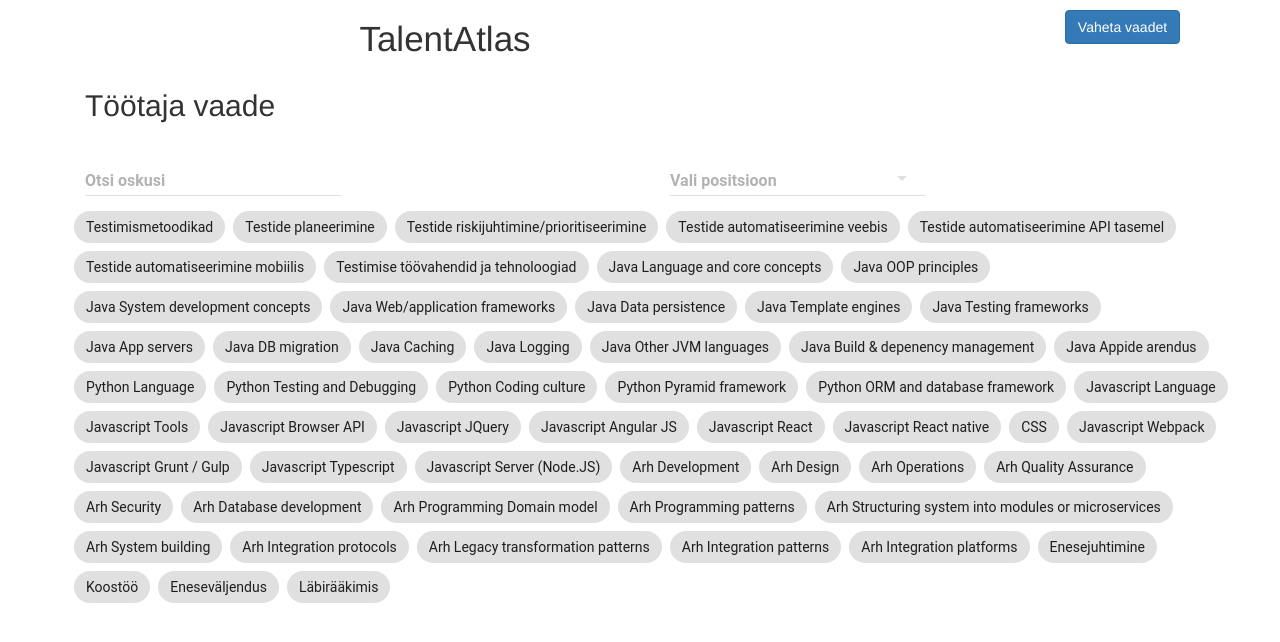
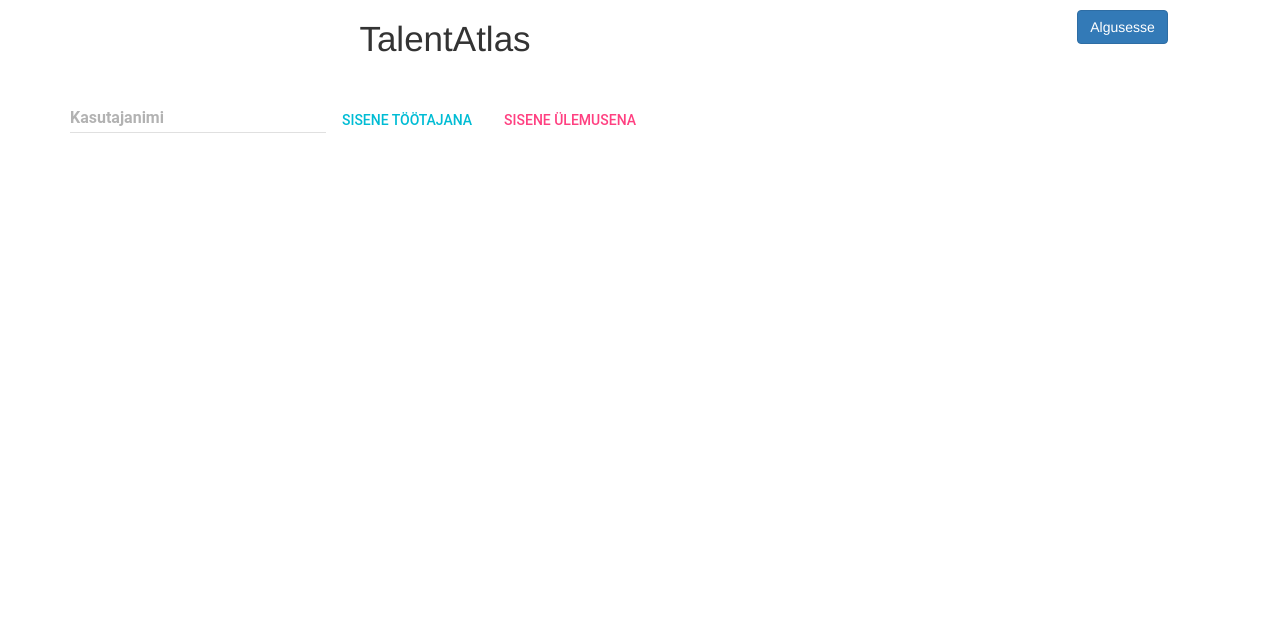
Before and after one commit to germohn/talentAtlas, a React (Create React App) app: page / in a window 1280 px wide. Shown: the top 642 px of the page. Built offline with nearby package versions, Linux system fonts and the light colour scheme; what base-64 would draw is missing.

Commit message:
login page

```diff
--- a/src/App.js
+++ b/src/App.js
@@ -3,7 +3,8 @@ import LeaderView from './leaderView/LeaderView'
 import './App.css';
 import positionMockData from './positionMockData';
 import skillMockData from './skillMockData';
-import WorkerView from './workerView/WorkerView'
+import WorkerView from './workerView/WorkerView';
+import { TextField, FlatButton } from 'material-ui';
 
 import MuiThemeProvider from 'material-ui/styles/MuiThemeProvider'
 
@@ -12,18 +13,10 @@ class App extends Component {
     super(props);
     console.log(positionMockData.data)
     this.state = {
-      view: true
+      viewNum: 0
     };
-    this.hanndleMyViewCLick = this.hanndleMyViewCLick.bind(this);
     this.renderInitialView = this.renderInitialView.bind(this);
     this.renderMyView = this.renderMyView.bind(this);
-  }
-
-  hanndleMyViewCLick(e) {
-
-    this.setState({
-      view: !this.state.view
-    })
   }
 
   renderInitialView() {
@@ -51,7 +44,9 @@ class App extends Component {
                 <h1 className="App-title ">TalentAtlas</h1>
               </div>
               <div className="col-sm-offset-2 col-sm-2 ">
-                <button className="btn btn-primary logIn" onClick={this.hanndleMyViewCLick}> Vaheta vaadet</button>
+                <button className="btn btn-primary logIn" onClick={() => this.setState({
+                  viewNum: 0,
+                })}>Algusesse</button>
 
 
               </div>
@@ -60,7 +55,29 @@ class App extends Component {
             </header>
 
           </div>
-          {this.state.view ? this.renderInitialView() : this.renderMyView()}
+
+          {this.state.viewNum === 0 ? <div>
+            <TextField
+              floatingLabelText={'Kasutajanimi'}
+            />
+            <FlatButton
+              label={'Sisene töötajana'}
+              primary={true}
+              onClick={() => this.setState({
+                viewNum: 1,
+              })}
+            />
+
+            <FlatButton
+              label={'Sisene ülemusena'}
+              secondary={true}
+              onClick={() => this.setState({
+                viewNum: 2,
+              })}
+            />
+          </div> : ''}
+          {this.state.viewNum === 1 ? this.renderInitialView() : ''}
+          {this.state.viewNum === 2 ? this.renderMyView() : ''}
         </div>
 
       </MuiThemeProvider>
--- a/src/leaderView/LeaderView.js
+++ b/src/leaderView/LeaderView.js
@@ -95,7 +95,7 @@ class LeaderView extends React.Component {
                   <Chip
                     onRequestDelete={() => this.handleTalentRemove(skill)}
                     key={i}
-                    style={{padding: "5px", margin: "10px", display: 'inline'}}
+                    style={{padding: "10px", margin: "10px", display: 'inline'}}
                   >
                     {skill}
                   </Chip> )
```
